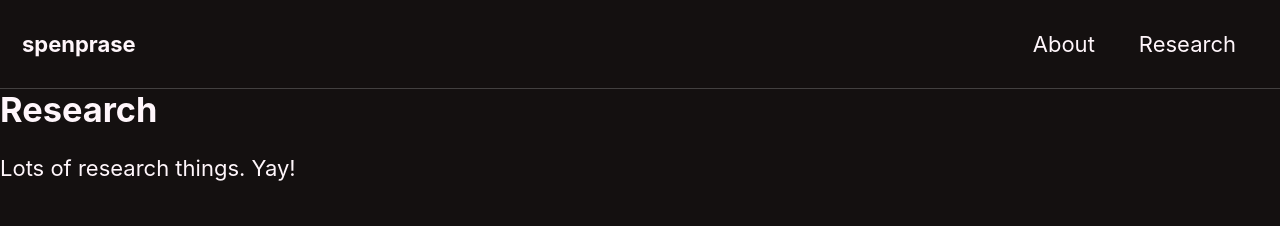
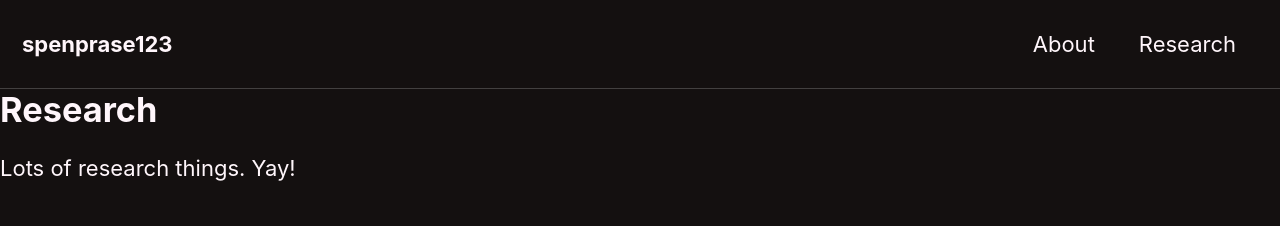
Before and after one commit to spenprase/spenprase.github.io, a Jekyll site: the page built from research.md, in a window 1280 px wide. Shown: the top 226 px of the page. Built offline with Jekyll 4.4.1, drawn with Linux system fonts in a browser that asks for light colours; cached includes are drawn as plain includes; nearby versions of some CDN libraries; our own code applies the rules of GitHub Pages for plain Markdown files.

Commit message:
try to change site title

```diff
--- a/_config.yml
+++ b/_config.yml
@@ -16,7 +16,7 @@ minimal_mistakes_skin    : "neon" # "air", "aqua", "contrast", "dark", "dirt", "
 
 # Site Settings
 locale                   : "en-US"
-title                    : "spenprase"
+title                    : "spenprase123"
 title_separator          : "-"
 subtitle                 : # site tagline that appears below site title in masthead
 name                     : "Shanti Penprase"
```
